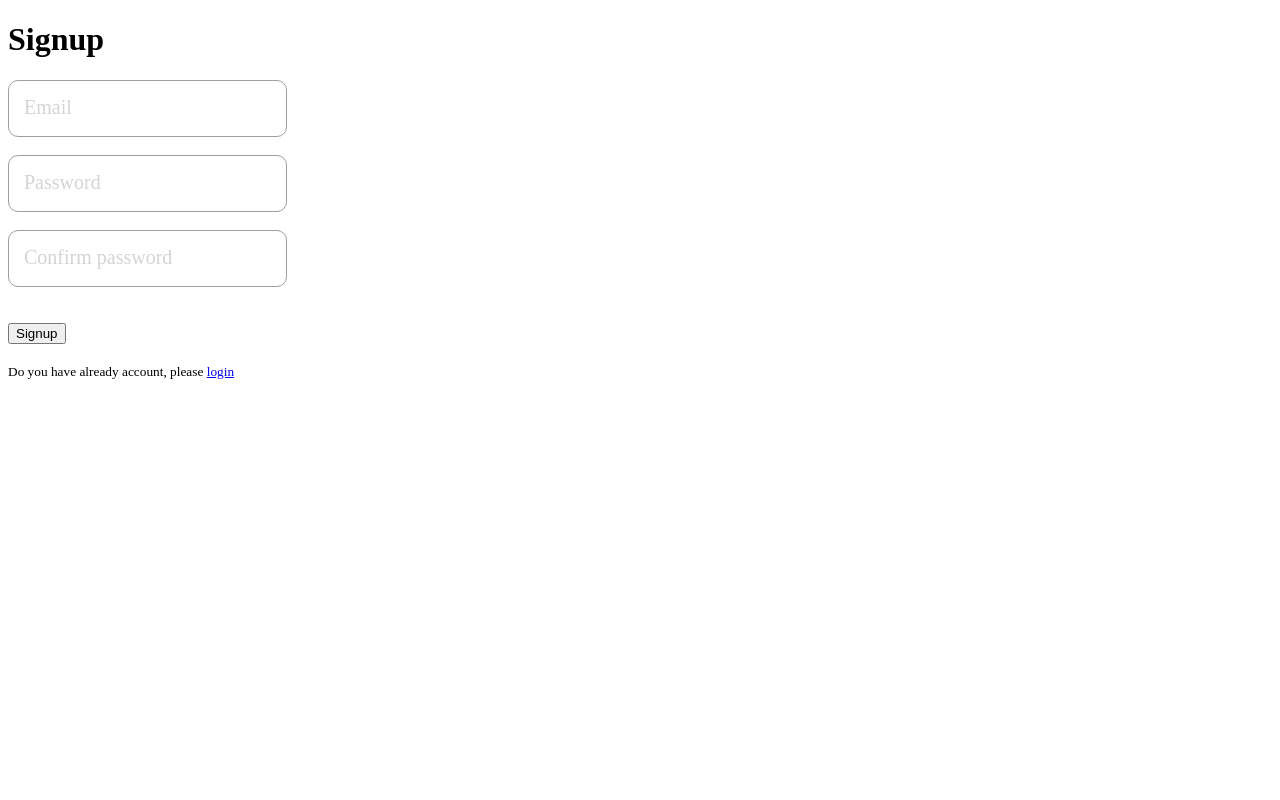
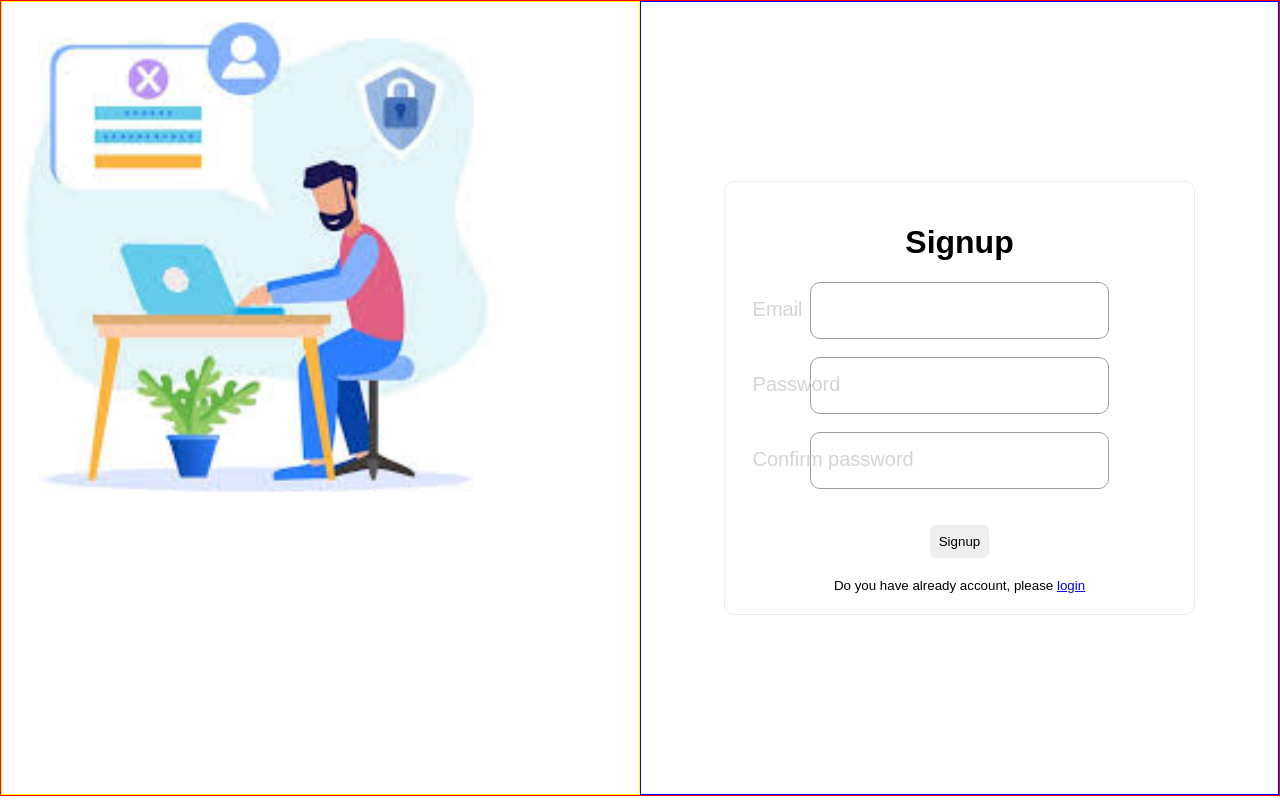
Before and after one commit to Usama1190/authentication-with-google-using-firebase, a plain HTML site: page signup/index.html in a window 1280 px wide. Drawn offline with nearby package versions, Linux system fonts and the light colour scheme; no server answers.

Commit message:
Keep working on Sep 25, 24

```diff
--- a/global.css
+++ b/global.css
@@ -1,4 +1,4 @@
-/* :root {
+:root {
     --color-1: #222831;
     --color-2: #31363F;
     --color-3: #76ABAE;
@@ -11,9 +11,24 @@ body {
     font-family: sans-serif;
 }
 
+.container_wrapper {
+    border: 1px solid red;
+    display: flex;
+}
+
+.image_wrapper {
+    border: 1px solid yellow;
+    width: 50%;
+}
+
+.main_image {
+    width: 80%;
+}
+
 .form_wrapper {
     height: 99vh;
-    border: 1px solid black;
+    width: 50%;
+    border: 1px solid blue;
     display: flex;
     justify-content: center;
     align-items: center;
@@ -21,7 +36,7 @@ body {
 
 .form {
     border: 1px solid rgb(238, 236, 236);
-    width: 45%;
+    width: 70%;
     text-align: center;
     border-radius: 10px;
     padding: 20px 12px 20px 12px;
@@ -87,4 +102,4 @@ body {
     border: 1px solid gray;
     border-radius: 6px;
     cursor: pointer;
-} */
+}
--- a/signup/index.html
+++ b/signup/index.html
@@ -10,6 +10,11 @@
     <link rel="stylesheet" href="layout.css">
 </head>
 <body>
+    <div class="container_wrapper">
+        <div class="image_wrapper">
+            <img src="../assets/student-with-laptop1.jpeg" alt="Student with laptop" class="main_image">
+        </div>
+
         <div class="form_wrapper">
             <form id="form" class="form">
                 <h1 class="heading">Signup</h1>
@@ -41,6 +46,7 @@
                 <small>Do you have already account, please <a href="../login/index.html">login</a></small>
             </form>
         </div>
+    </div>
 
     <script type="text/javascript" src="https://cdn.jsdelivr.net/npm/toastify-js"></script>
     <script type="module" src="../firebase.js"></script>
--- a/signup/layout.css
+++ b/signup/layout.css
@@ -17,7 +17,7 @@ body
     padding: 1rem;
     border: 1px solid #9e9e9e;
     border-radius: 10px;
-    transition: 150ms cubic-bezier(0.4, 0, 0.2, 1);
+    transition: 350ms cubic-bezier(0.4, 0, 0.2, 1);
 }
 
 .label
@@ -27,7 +27,7 @@ body
     left: 1rem;
     color: #d4d4d4;
     pointer-events: none;
-    transition: 150rem cubic-bezier(0.4, 0, 0.2, 1);
+    transition: 350rem cubic-bezier(0.4, 0, 0.2, 1);
 }
 
 .input:focus
```
Also changed, not shown: login/index.html (+8 -0 lines), assets/boy-studying-computer-books-doing-260nw-2122102106.jpg (deleted), assets/student-with-laptop1.jpeg (added), login/layout.css (deleted). Lines whose indentation alone changed are shown as unchanged.
